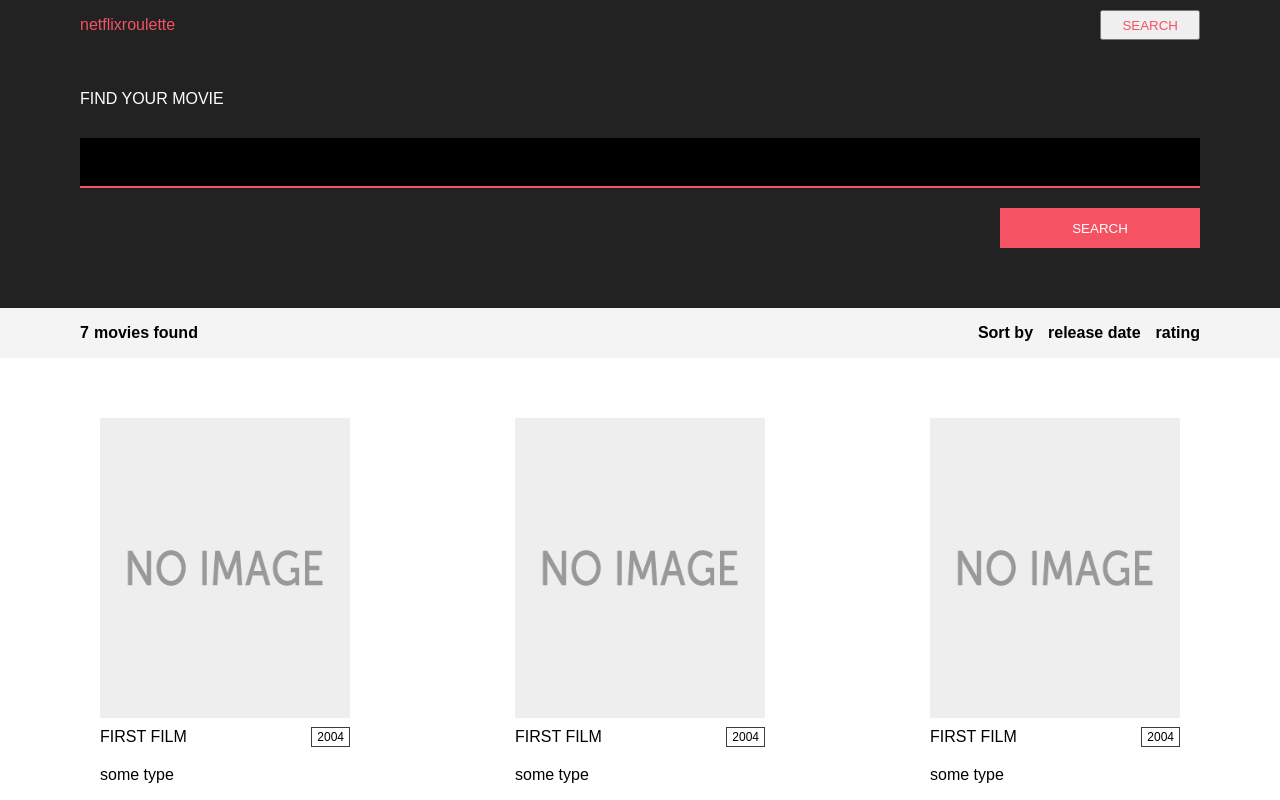
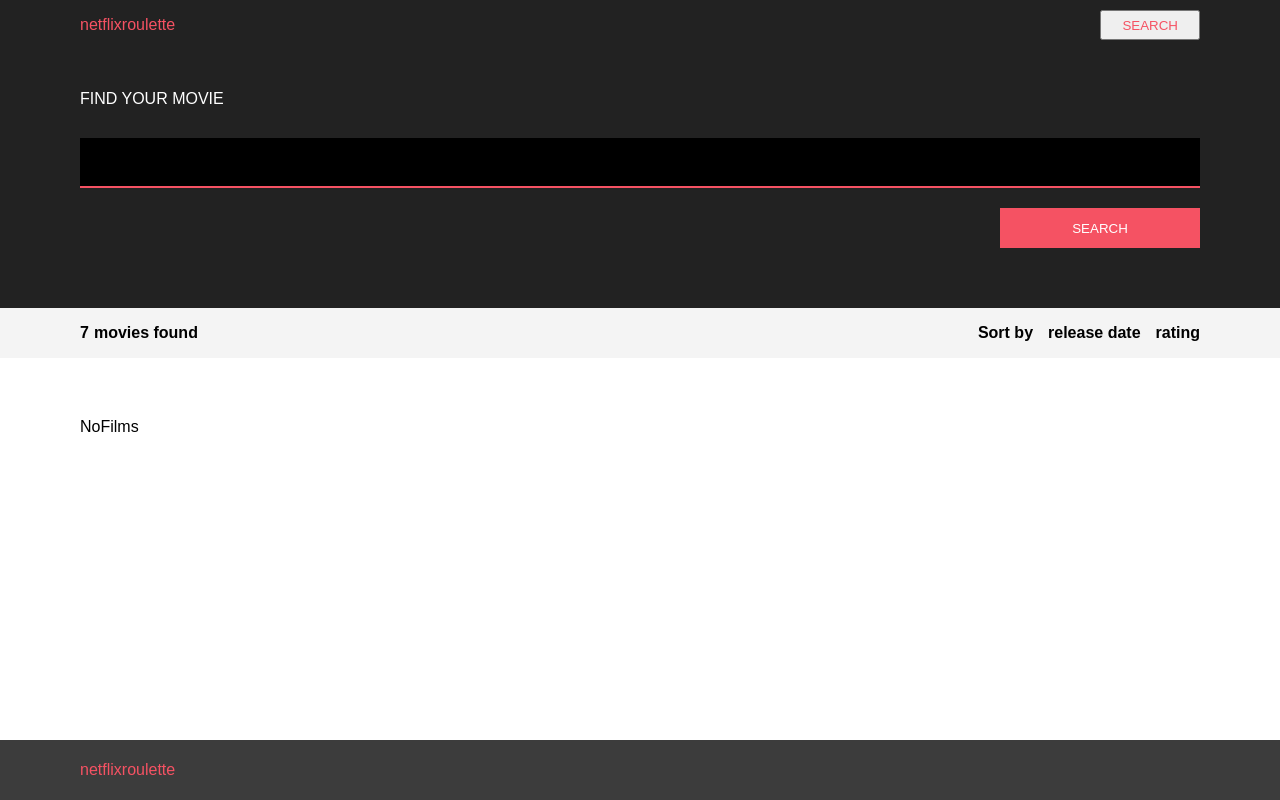
Before and after one commit to KVeronika/react, a React app in the folder film-gallery/: page /search in a window 1280 px wide. Shown: the top 800 px of the page. Built offline with nearby package versions, Linux system fonts and the light colour scheme.

Commit message:
film list updates according to search results

```diff
--- a/film-gallery/src/components/Film/Film.js
+++ b/film-gallery/src/components/Film/Film.js
@@ -5,7 +5,7 @@ import './Film.scss';
 
 const Film = props => (
     <div className='films-container__film'>
-        <img className='film__cover' alt='film cover' src={require('../../image.png')} />
+        <img className='film__cover' alt='film cover' src={props.image} />
         <div className='film__main-info'>
             <p className='main-info__title'>{props.title}</p>
             <div className='main-info__year'>{props.year}</div>
@@ -17,7 +17,8 @@ const Film = props => (
 Film.propTypes = {
     title: PropTypes.string,
     year: PropTypes.string,
-    type: PropTypes.string
+    type: PropTypes.string,
+    image: PropTypes.string
 };
 
 export { Film };
--- a/film-gallery/src/components/FilmsList/Films.js
+++ b/film-gallery/src/components/FilmsList/Films.js
@@ -1,20 +1,42 @@
 import React, { Component } from 'react';
+import { connect } from 'react-redux';
+import PropTypes from 'prop-types';
 
 import { Film } from '../../components';
 
 import './Films.scss';
 
+const mapStateToProps = (state) => ({
+    films: state.films.filmList
+});
+
 class FilmsList extends Component {
     render() {
+        let content;
+
+        if (this.props.films.length === 0) {
+            content = 'NoFilms';
+        } else {
+            content = this.props.films.map((film) => {
+                return (<Film
+                    key={film.id}
+                    title={film.name}
+                    year={film.releaseDate}
+                    type={film.genres.join(', ')}
+                    image={film.images ? film.images.medium : require('../../image.png')}/>);
+            });
+        }
+
         return (
-            <div className='app__films-container'>
-                <Film title='first film' year='2004' type='some type' />
-                <Film title='first film' year='2004' type='some type' />
-                <Film title='first film' year='2004' type='some type' />
-                <Film title='first film' year='2004' type='some type' />
-            </div>
+            <div className='app__films-container'>{content}</div>
         );
     }
 }
 
-export { FilmsList };
+FilmsList.propTypes =  {
+    films: PropTypes.array.isRequired
+};
+
+const WrapperFilmsList = connect(mapStateToProps, null)(FilmsList);
+
+export { WrapperFilmsList as FilmsList };
--- a/film-gallery/src/helpers/processFilms.js
+++ b/film-gallery/src/helpers/processFilms.js
@@ -10,7 +10,7 @@ export const processFilms = (films) => {
             status: film.show.status,
             runtime: film.show.runtime,
             releaseDate: film.show.premiered,
-            images: film.show.images,
+            images: film.show.image,
             summary: film.show.summary
         };
     });
--- a/film-gallery/src/modules/Films/reducer.js
+++ b/film-gallery/src/modules/Films/reducer.js
@@ -1,11 +1,11 @@
 import * as actionTypes from './constants';
 
-export const films = (state = {}, action) => {
+export const films = (state = { isFetching: false, filmList: [] }, action) => {
     switch (action.type) {
         case actionTypes.FETCH_FILMS_STARTED:
             return { ...state, isFetching: true };
         case actionTypes.FETCH_FILMS_SUCCEEDED:
-            return { ...state, films: action.films, isFetching: false };
+            return { ...state, filmList: action.films, isFetching: false };
         case actionTypes.FETCH_FILM_FAILED:
             return { ...state, error: action.error, isFetching: false };
         default:
--- a/film-gallery/src/pages/Home/Home.js
+++ b/film-gallery/src/pages/Home/Home.js
@@ -5,11 +5,11 @@ import { Header, FilmsList, Footer, Search } from '../../components';
 import './Home.scss';
 
 export const Home = () => (
-    <div>
+    <React.Fragment>
         <Header>
             <Search />
         </Header>
         <FilmsList />
         <Footer />
-    </div>
+    </React.Fragment>
 );
```
